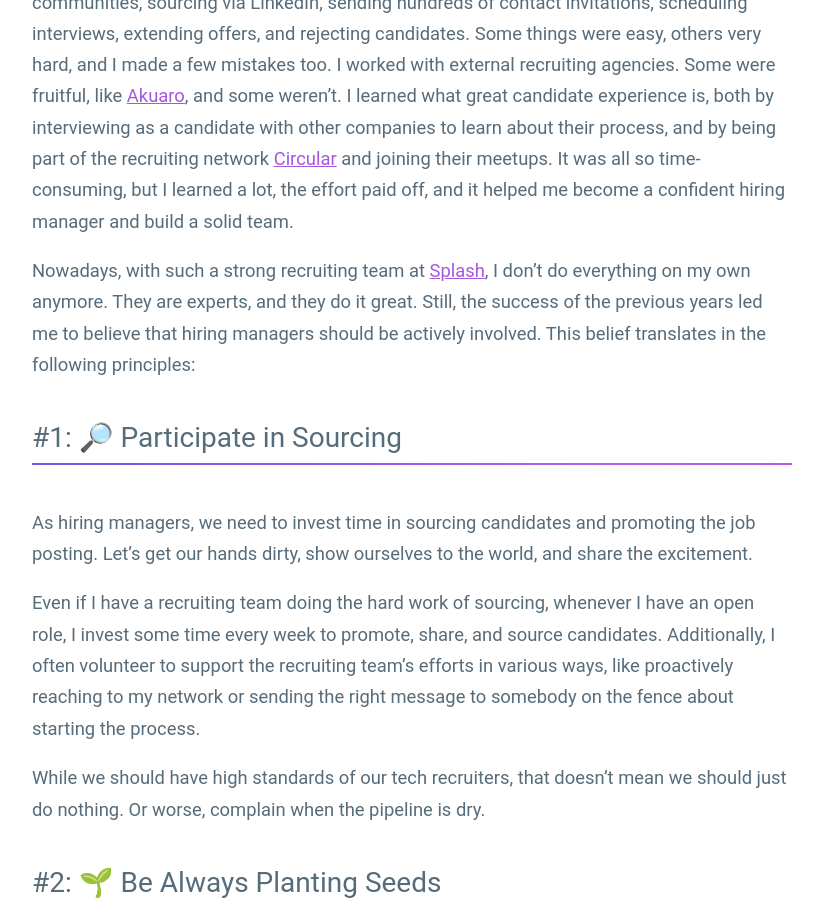
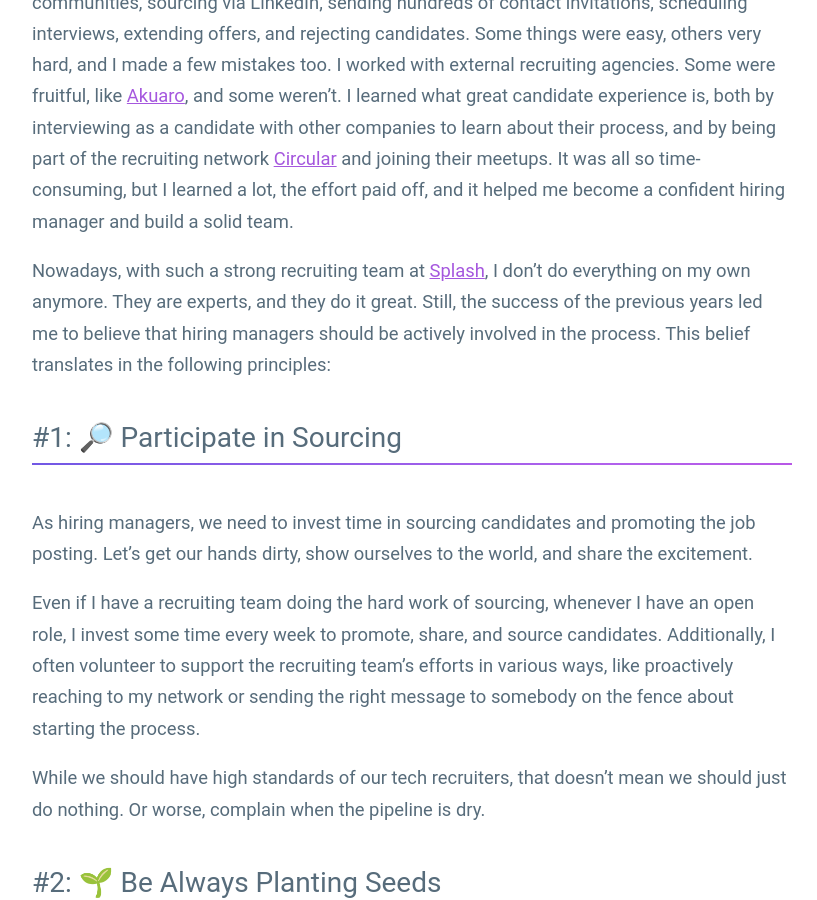
Before and after one commit to guillermodlpa/site, a Jekyll site: the page built from _posts/2022-03-17-hiring-manager-lessons-learned.markdown, in a window 1280 px wide and 900 px high, scrolled down 1117 px. Shown: the whole window, without its empty margins (228-1045 px from the left). Built offline with Jekyll 4.4.1, drawn with Linux system fonts in a browser that asks for light colours.

Commit message:
Updated Hiring Manager Lessons Learned

```diff
--- a/_posts/2022-03-17-hiring-manager-lessons-learned.markdown
+++ b/_posts/2022-03-17-hiring-manager-lessons-learned.markdown
@@ -17,7 +17,7 @@
 
 Back in 2017, when I started building a software engineering team in Madrid, I felt pretty much on my own. I did everything, like writing the job postings, publishing them in developer communities, sourcing via LinkedIn, sending hundreds of contact invitations, scheduling interviews, extending offers, and rejecting candidates. Some things were easy, others very hard, and I made a few mistakes too. I worked with external recruiting agencies. Some were fruitful, like [Akuaro](https://akuaro.com/), and some weren’t. I learned what great candidate experience is, both by interviewing as a candidate with other companies to learn about their process, and by being part of the recruiting network [Circular](https://circular.io/) and joining their meetups. It was all so time-consuming, but I learned a lot, the effort paid off, and it helped me become a confident hiring manager and build a solid team.
 
-Nowadays, with such a strong recruiting team at [Splash](https://splashthat.com/), I don’t do everything on my own anymore. They are experts, and they do it great. Still, the success of the previous years led me to believe that hiring managers should be actively involved. This belief translates in the following principles:
+Nowadays, with such a strong recruiting team at [Splash](https://splashthat.com/), I don’t do everything on my own anymore. They are experts, and they do it great. Still, the success of the previous years led me to believe that hiring managers should be actively involved in the process. This belief translates in the following principles:
 
 ## #1: 🔎 Participate in Sourcing
 
```
